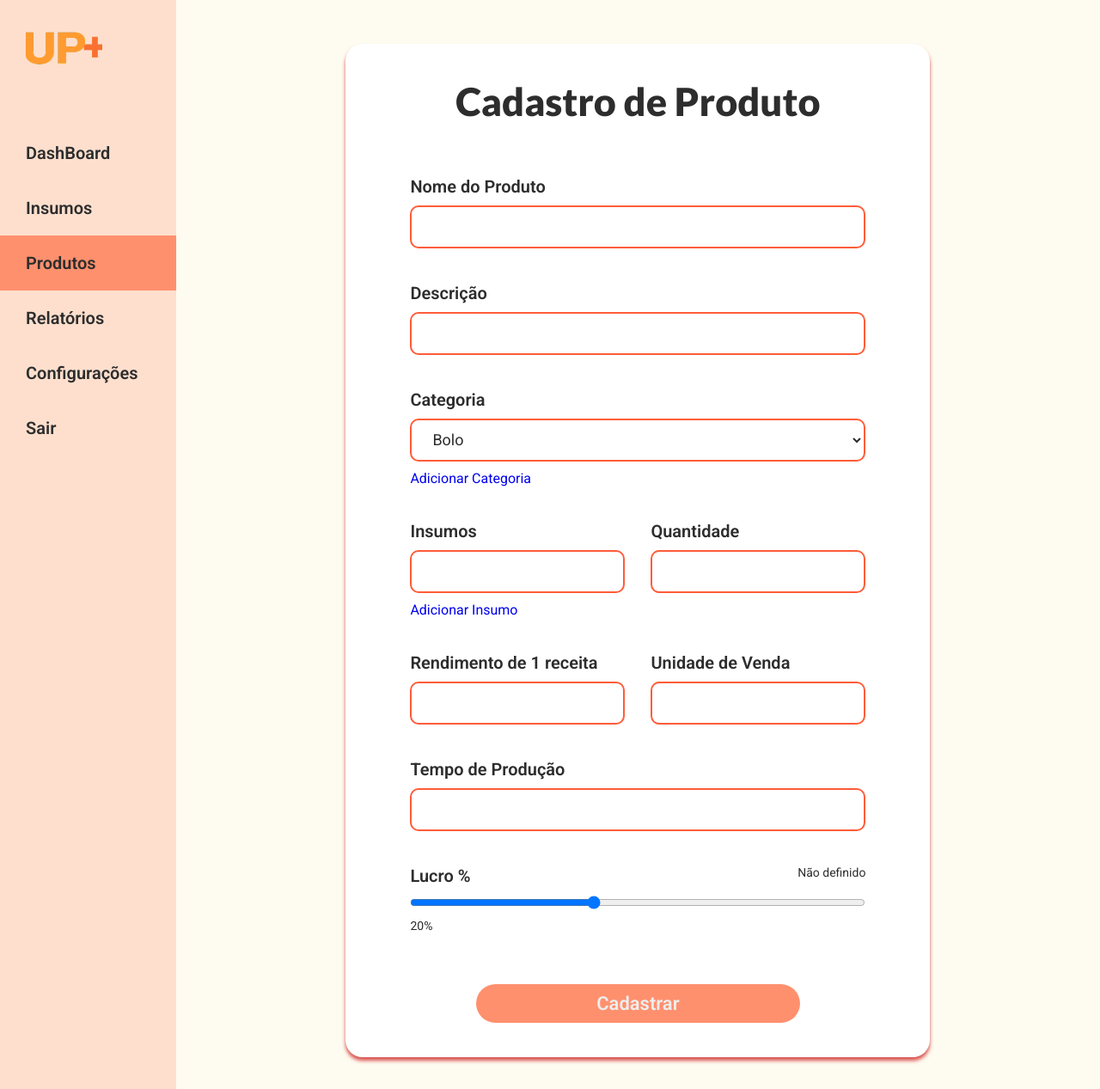
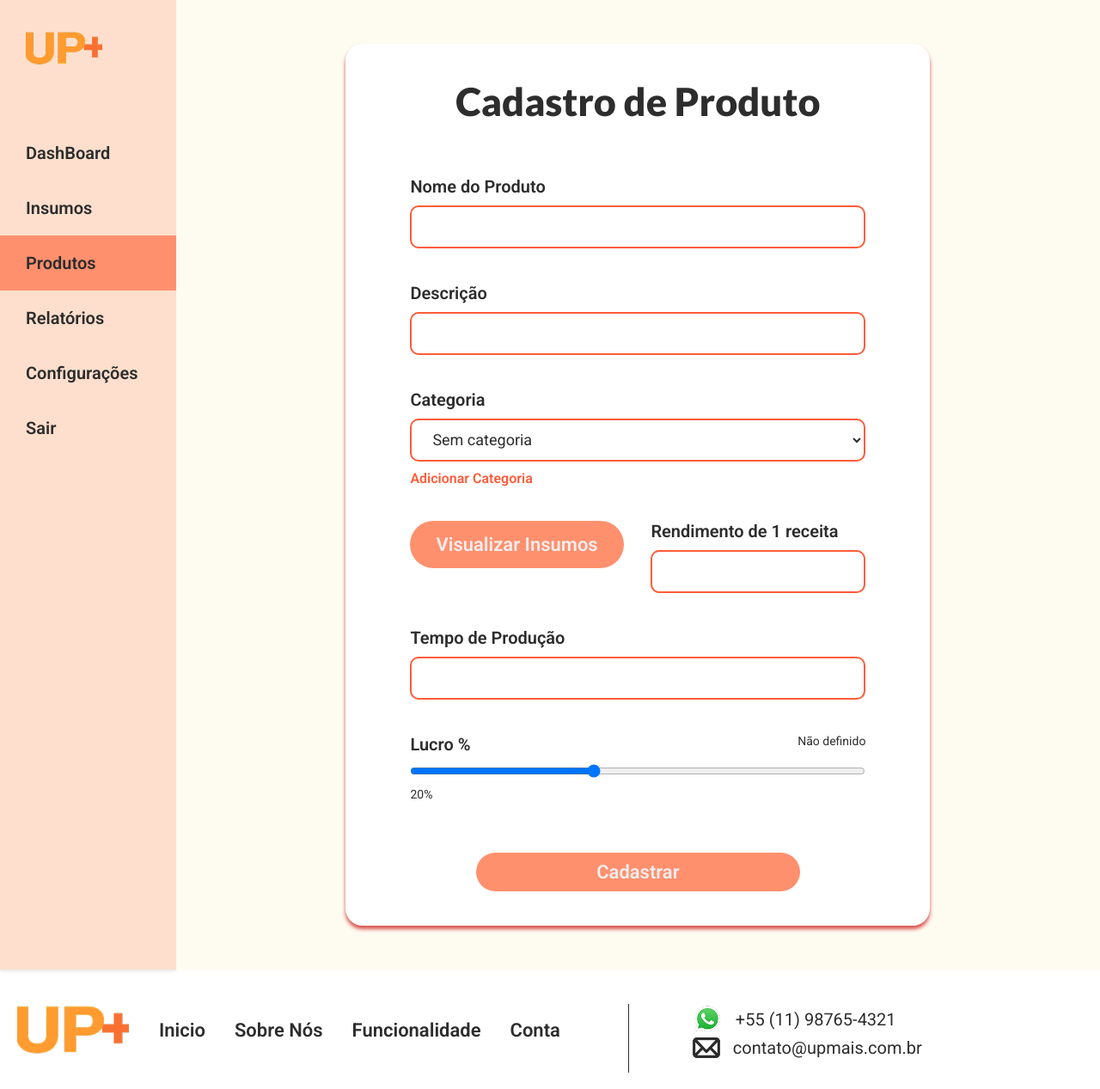
Before and after one commit to perobelliisa/UP, a Flask app: template templates/cad_Produto.html in a window 1280 px wide. Shown: the top 1267 px of the page at 86% size. Run offline with Flask 3, Linux system fonts and the light colour scheme; the template is opened without the code that fills it, so the values that code supplies are empty.

Commit message:
Implmentação das novas rotas e campos personalizados

```diff
--- a/templates/cadEmp.html
+++ b/templates/cadEmp.html
@@ -78,7 +78,7 @@
                         </div>
                         <div class="d-flex campo">
                             <label>Valor da Mão de Obra</label>
-                            <input class="input input-pequeno" type="number" name="valor" required>
+                            <input class="input input-pequeno" type="number" name="valor" step="0.2" required>
                         </div>
                     </div>
                     <button class="bnt-claroD btn-largo" type="submit">Cadastrar</a></button>
--- a/templates/cad_Produto.html
+++ b/templates/cad_Produto.html
@@ -16,9 +16,9 @@
             <a href="{{ url_for('index') }}"><img src="../static/img/logo2.png" alt="Logo da UP+" class="desktop"></a>
             <nav class="d-flex">
                 <a href="{{ url_for('dashboard') }}">DashBoard</a>
-                <a href="{{ url_for('') }}">Insumos</a>
-                <a href="{{ url_for('') }}" class="pagina-atual">Produtos</a>
-                <a href="{{ url_for('') }}">Relatórios</a>
+                <a href="{{ url_for('insumos', id=id) }}">Insumos</a>
+                <a href="{{ url_for('produtos', id=id) }}" class="pagina-atual">Produtos</a>
+                <a>Relatórios</a>
                 <a href="{{ url_for('config') }}">Configurações</a>
                 <a href="/logout">Sair</a>
             </nav>
@@ -53,37 +53,26 @@
                     <div class="d-flex campo">
                         <label for="categoria">Categoria</label>
                         <select name="categoria" id="categoria" class="input">
-                            <option value="bolo">Bolo</option>
-                            <option value="torta">Torta</option>
-                            <option value="docinho">Docinho</option>
+                            <option value="0">Sem categoria</option>
+                            {% for categoria in categorias %}
+                                <option value="{{ categoria[0] }}">{{ categoria[1] }}</option>
+                            {% endfor %}
                         </select>
-                        <a href="#" onclick="adicionarCategoria()">Adicionar Categoria</a>
+                        <a class="laranja" href="#" onclick="adicionarCategoria()">Adicionar Categoria</a>
                         <!-- Perguntar para o Igor qual a melhor forma de fazer esse lugar de criar categoria -->
                     </div>
 
                     <div class="form-duplo">
                         <div class="d-flex campo">
-                            <label>Insumos</label>
-                            <input class="input input-pequeno" type="text" id="insumo" name="insumo" required>
-                            <a href="#" onclick="adicionarInsumo()">Adicionar Insumo</a>
+                            <a onclick="visualizarInsumo()" class="bnt-claroD">Visualizar Insumos</a>
                             <!-- Perguntar para o Igor qual a melhor forma de fazer esse a/botão -->
                         </div>
-                        <div class="d-flex campo">
-                            <label>Quantidade </label>
-                            <input class="input input-pequeno" type="number" id="quantidade" name="quantidade" required>
-                        </div>
-                    </div>
-
-                    <div class="form-duplo">
                         <div class="d-flex campo">
                             <label>Rendimento de 1 receita</label>
                             <input class="input input-pequeno" type="number" id="rendimento" name="rendimento" required>
                         </div>
-                        <div class="d-flex campo">
-                            <label>Unidade de Venda </label>
-                            <input class="input input-pequeno" type="text" id="unidade" name="unidade" required>
-                        </div>
                     </div>
+
                     <div class="d-flex campo">
                         <label>Tempo de Produção</label>
                         <input class="input" type="number" id="tempoProducao" name="tempoProducao" required>
@@ -106,13 +95,31 @@
                     <a href="#" onclick="adicionarCategoria()"><img src="../static/img/voltar.png" alt="Voltar"
                             class="seta"></a>
                     <h1 class="titulo-secao">Adição de Categoria</h1>
-                    <form class="lista-ingredientes">
+                    <form class="lista-ingredientes" method="post" action="{{ url_for('cad_categoria', id=id) }}">
                         <div class="d-flex categoria campo">
                             <label>Nome da Categoria</label>
                             <input class="input" type="text" id="nomeCategoria" name="nomeCategoria" required>
                         </div>
                         <button onclick="adicionarCategoria()" class="bnt-claroD bnt-pequeno"
-                            type="submit"><a href="../templates/cad_Produto.html">Adicionar</a></button>
+                            type="submit">Adicionar</button>
+                    </form>
+                </div>
+            </section>
+            <section class="none fundo" id="visualizarInsumo">
+                <div class="absolute card-branco card-produto">
+                    <a href="#" onclick="visualizarInsumo()"><img src="../static/img/voltar.png" alt="Voltar"
+                            class="seta"></a>
+                    <h1 class="titulo-secao">Visualização de Insumos</h1>
+                    <form class="lista-ingredientes">
+                        <!--Caixa para selecionar os itens de adição de insumo ou seja ingredientes -->
+                        <div class="d-flex ingrediente">
+                        </div>
+                        <div>
+                             <button onclick="adicionarInsumo()" class="bnt-claroD bnt-pequeno"
+                            type="submit">Adicionar Insumos</button>
+                             <button onclick="adicionarCategoria()" class="bnt-claroD bnt-pequeno"
+                            type="submit"><a href="../templates/cad_Produto.html">Concluído</a></button>
+                        </div>
                     </form>
                 </div>
             </section>
@@ -120,16 +127,20 @@
                 <div class="absolute card-branco card-produto">
                     <a href="#" onclick="adicionarInsumo()"><img src="../static/img/voltar.png" alt="Voltar"
                             class="seta"></a>
-                    <h1 class="titulo-secao">Adição de Insumo</h1>
+                    <h1 class="titulo-secao">Adição de Insumos</h1>
                     <form class="lista-ingredientes">
                         <!--Caixa para selecionar os itens de adição de insumo ou seja ingredientes -->
                         <div class="d-flex ingrediente">
+                            <input class="input" type="text" placeholder="Pesquisa" min="0" name="pesquisa">
+                        </div>
+                        {% for insumo in insumos %}
+                        <div class="d-flex ingrediente">
                             <div class="d-flex checkbox">
                                 <input type="checkbox" name="ingrediente" value="farinha"
-                                    onclick="mostrarQuantidade('ingrediente1')">
-                                <label>Farinha</label>
+                                    onclick="mostrarQuantidade({{insumo[0]}})">
+                                <label>{{ insumo[1] }}</label>
                             </div>
-                            <div class="d-flex ingrediente-un none" id="ingrediente1">
+                            <div class="d-flex ingrediente-un none" id={{insumo[0]}}>
                                 <input type="number" placeholder="Quantidade" min="0">
                                 <select name="categoria">
                                     <option value="quilo">Quilograma</option>
@@ -140,62 +151,11 @@
                                 </select>
                             </div>
                         </div>
-
-                        <div class="d-flex ingrediente">
-                            <div class="d-flex checkbox">
-                                <input type="checkbox" name="ingrediente" value="açúcar"
-                                    onclick="mostrarQuantidade('ingrediente2')">
-                                <label>Açúcar</label>
-                            </div>
-                            <div class="d-flex ingrediente-un none" id="ingrediente2">
-                                <input type="number" placeholder="Quantidade" min="0">
-                                <select name="categoria">
-                                    <option value="quilo">Quilograma</option>
-                                    <option value="grama">Grama</option>
-                                    <option value="litro">Litro</option>
-                                    <option value="ml">Mililitro</option>
-                                    <option value="un">Unidade</option>
-                                </select>
-                            </div>
+                        {% endfor %}
+                        <div>
+                             <button class="bnt-claroD bnt-pequeno"
+                            type="submit">Adicionar Insumos</button>
                         </div>
-
-                        <div class="d-flex ingrediente">
-                            <div class="d-flex checkbox">
-                                <input type="checkbox" name="ingrediente" value="ovos"
-                                    onclick="mostrarQuantidade('ingrediente3')">
-                                <label>Ovos</label>
-                            </div>
-                            <div class="d-flex ingrediente-un none" id="ingrediente3">
-                                <input type="number" placeholder="Quantidade" min="0">
-                                <select name="categoria">
-                                    <option value="quilo">Quilograma</option>
-                                    <option value="grama">Grama</option>
-                                    <option value="litro">Litro</option>
-                                    <option value="ml">Mililitro</option>
-                                    <option value="un">Unidade</option>
-                                </select>
-                            </div>
-                        </div>
-
-                        <div class="d-flex ingrediente">
-                            <div class="d-flex checkbox">
-                                <input type="checkbox" name="ingrediente" value="manteiga"
-                                    onclick="mostrarQuantidade('ingrediente4')">
-                                <label>Manteiga</label>
-                            </div>
-                            <div class="d-flex ingrediente-un none" id="ingrediente4">
-                                <input type="number" placeholder="Quantidade" min="0">
-                                <select name="categoria">
-                                    <option value="quilo">Quilograma</option>
-                                    <option value="grama">Grama</option>
-                                    <option value="litro">Litro</option>
-                                    <option value="ml">Mililitro</option>
-                                    <option value="un">Unidade</option>
-                                </select>
-                            </div>
-                        </div>
-                        <button onclick="adicionarCategoria()" class="bnt-claroD bnt-pequeno"
-                            type="submit"><a href="../templates/cad_Produto.html">Adicionar</a></button>
                     </form>
                 </div>
             </section>
--- a/templates/dashboard.html
+++ b/templates/dashboard.html
@@ -20,7 +20,7 @@
             <nav class="d-flex">
                 <a href="{{ url_for('dashboard') }}" class="pagina-atual">DashBoard</a>
                 <a href="{{ url_for('insumos', id=id) }}">Insumos</a>
-                <a>Produtos</a>
+                <a href="{{ url_for('produtos', id=id) }}">Produtos</a>
                 <a>Relatórios</a>
                 <a href="{{ url_for('config') }}">Configurações</a>
                 <a href="/logout">Sair</a>
--- a/templates/insumos.html
+++ b/templates/insumos.html
@@ -18,7 +18,7 @@
             <nav class="d-flex">
                 <a href="{{ url_for('dashboard') }}">DashBoard</a>
                 <a href="{{ url_for('insumos', id=id) }}" class="pagina-atual">Insumos</a>
-                <a>Produtos</a>
+                <a href="{{ url_for('produtos', id=id) }}">Produtos</a>
                 <a>Relatórios</a>
                 <a href="{{ url_for('config') }}">Configurações</a>
                 <a href="/logout">Sair</a>
@@ -54,7 +54,7 @@
                         <thead>
                             <tr>
                                 <th>Nome</th>
-                                <th>Categoria</th>
+                                <th>Descrição</th>
                                 <th>Valor</th>
                                 <th>Unidade</th>
                                 <th>Estoque</th>
@@ -65,7 +65,7 @@
                             {% for insumo in insumos %}
                             <tr>
                                 <td>{{ insumo[1] }}</td>
-                                <td>{{ insumo[2] }}</td>
+                                <td>R$ {{ insumo[2] }}</td>
                                 <td>{{ insumo[3] }}</td>
                                 <td>{{ insumo[4] }}</td>
                                 <td>{{ insumo[5] }}</td>
--- a/templates/produtos.html
+++ b/templates/produtos.html
@@ -17,8 +17,8 @@
             <a href="{{ url_for('index') }}"><img src="../static/img/logo2.png" alt="Logo da UP+" class="desktop"></a>
             <nav class="d-flex">
                 <a href="{{ url_for('dashboard') }}">DashBoard</a>
-                <a>Insumos</a>
-                <a class="pagina-atual">Produtos</a>
+                <a href="{{ url_for('insumos', id=id) }}">Insumos</a>
+                <a href="{{ url_for('produtos', id=id) }}" class="pagina-atual">Produtos</a>
                 <a>Relatórios</a>
                 <a href="{{ url_for('config') }}">Configurações</a>
                 <a href="/logout">Sair</a>
@@ -44,7 +44,7 @@
             <section class="card-branco-sem-fundo">
                 <div class="d-flex space-between insumo">
                     <h1>Produto</h1>
-                    <a class="btn-adicionar" href="../templates/cad_Produto.html">+ Adicionar Novo Produto</a>
+                    <a class="btn-adicionar" href="{{ url_for('cad_produto', id=id) }}">+ Adicionar Novo Produto</a>
                 </div>
             </section>
             <section class="card-branco-sem-fundo desktop">
```
